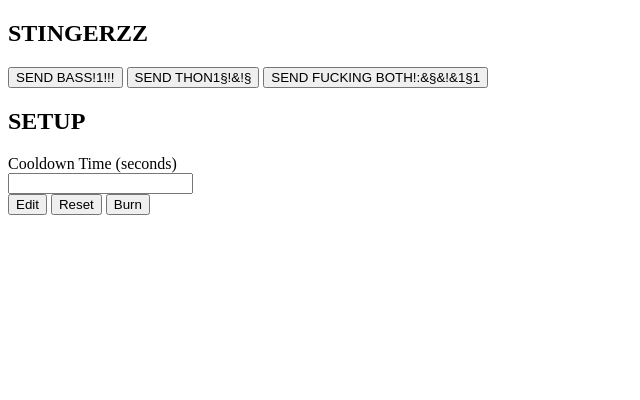
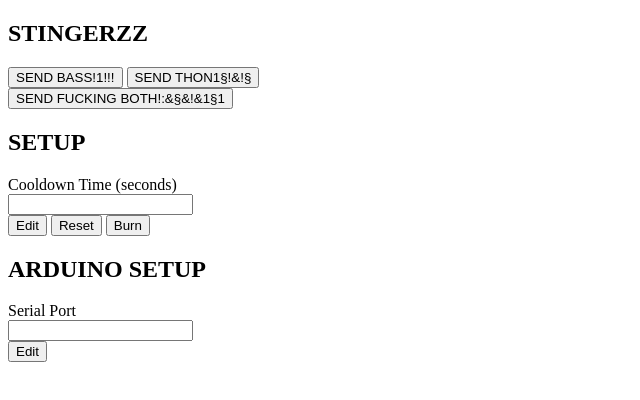
Before and after one commit to diffty/nodecg-ping-bundle, a website: page dashboard/panel-bassthon.html in a window 1280 px wide. Shown: the whole page, without its empty margins (0-640 px from the left). Drawn offline with Linux system fonts and the light colour scheme.

Commit message:
minor cosmetic changes, added arduino setup part

```diff
--- a/dashboard/panel-bassthon.html
+++ b/dashboard/panel-bassthon.html
@@ -12,7 +12,7 @@
 	<p>
 		<h2>STINGERZZ</h2>
 		<button id="sendBassStingerButton">SEND BASS!1!!!</button>
-		<button id="sendThonStingerButton">SEND THON1§!&!§</button>
+		<button id="sendThonStingerButton">SEND THON1§!&!§</button><br />
 		<button id="sendBothStingerButton">SEND FUCKING BOTH!:&§&!&1§1</button>
 
 		<h2>SETUP</h2>
@@ -21,6 +21,11 @@
 		<button id="stingerCooldownTimeSubmitButton">Edit</button>
 		<button id="stingerCooldownTimeResetButton">Reset</button>
 		<button id="stingerCooldownTimeBurnButton">Burn</button>
+
+		<h2>ARDUINO SETUP</h2>
+		<label>Serial Port</label><br />
+		<input id="arduinoSerialPort" type="text"></input><br />
+		<button id="arduinoSerialPortSubmitButton">Edit</button>
 	</p>
 
 	<script>
```
